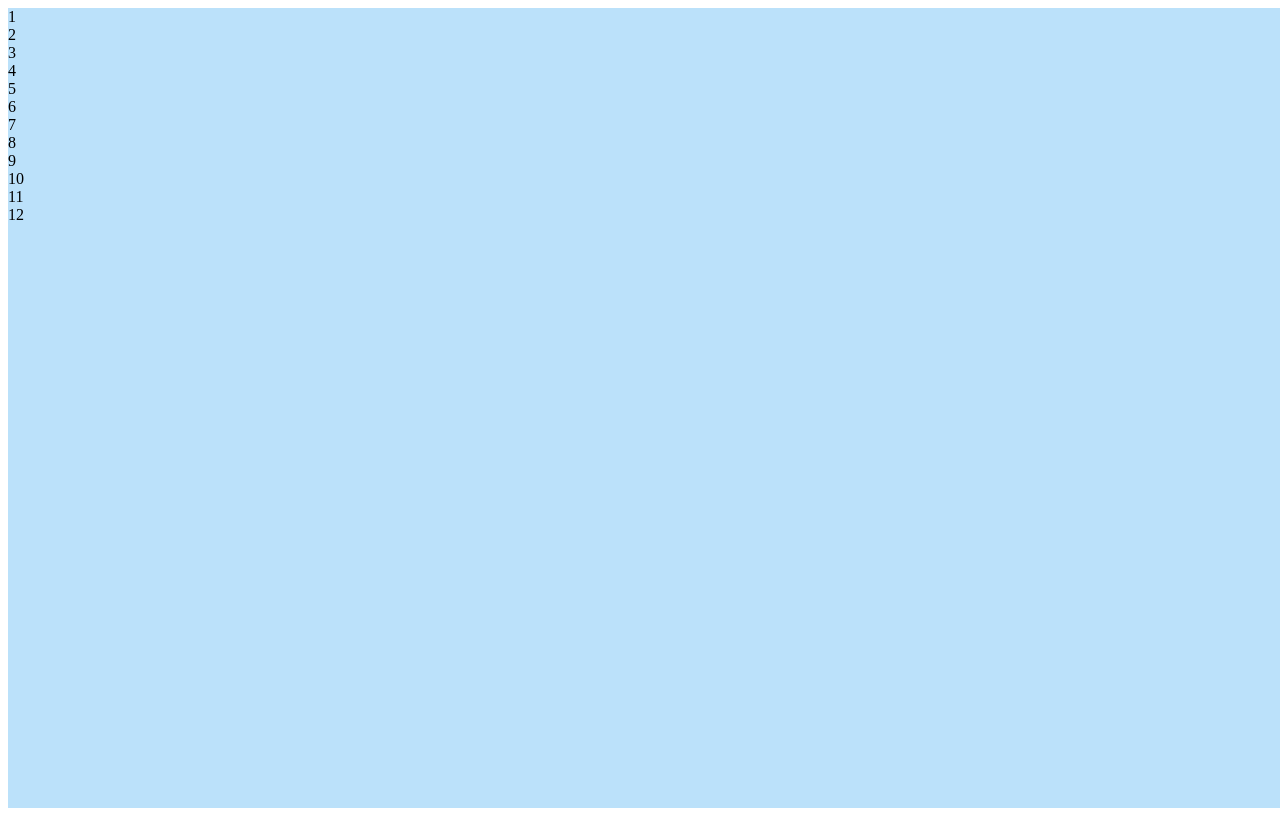
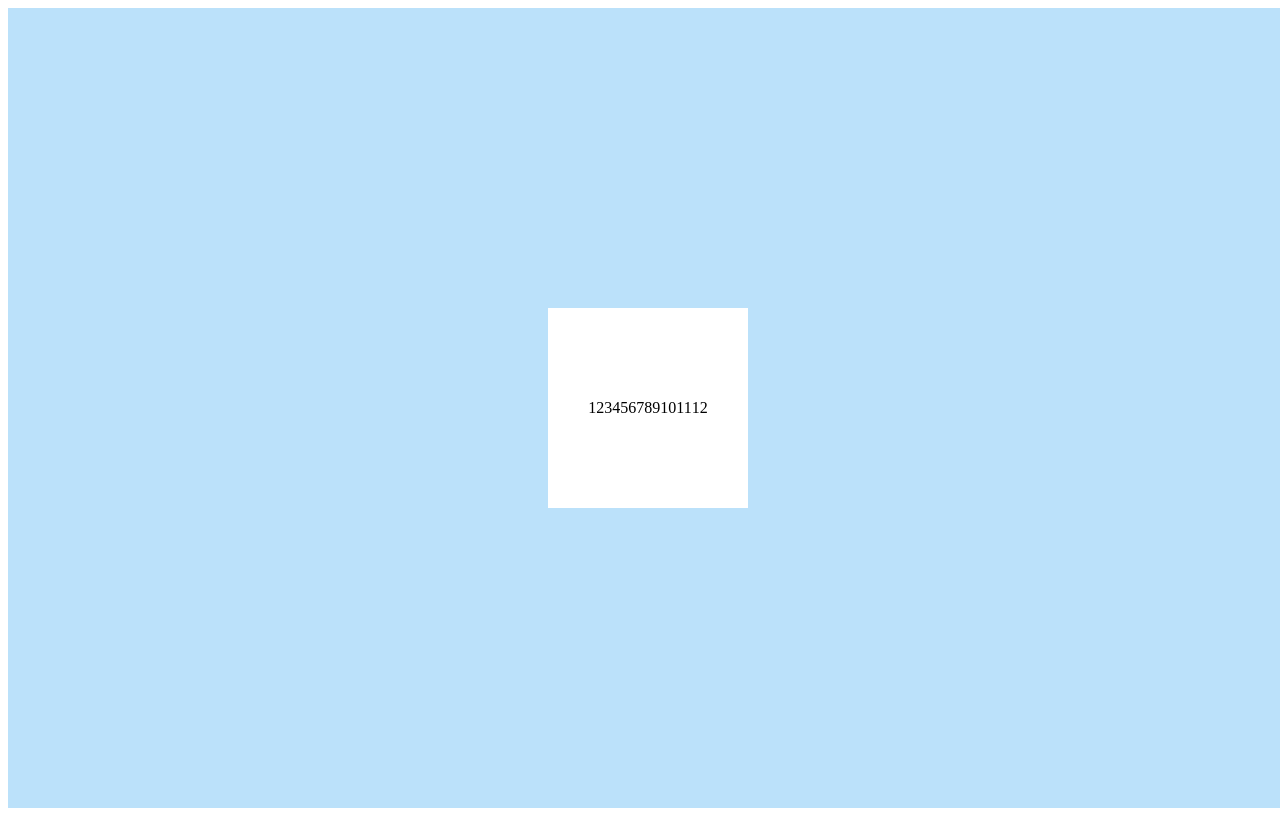
Before and after one commit to Nisarg000/angular-clock, an Angular app: page / in a window 1280 px wide. Built offline with nearby package versions, Linux system fonts and the light colour scheme.

Commit message:
1 file modified

```diff
--- a/src/app/app.component.css
+++ b/src/app/app.component.css
@@ -7,4 +7,18 @@
   background-color: #bbe1fa; /* Blue color entire clock */
   width : 100vw;/* hundredths of the viewport width*/
   height : 100vh;/*hundredths of the viewport height*/
+  display : flex;
+  justify-content: center; /* Everything[content] goes to center */
+  align-items: center; /*To the center of the page*/
 }
+
+.clock
+{
+  width : 200px;
+  height : 200px;
+  display: flex;
+  justify-content: center;
+  align-items:center;
+  background:#fff;/*inner white*/
+
+}
```
